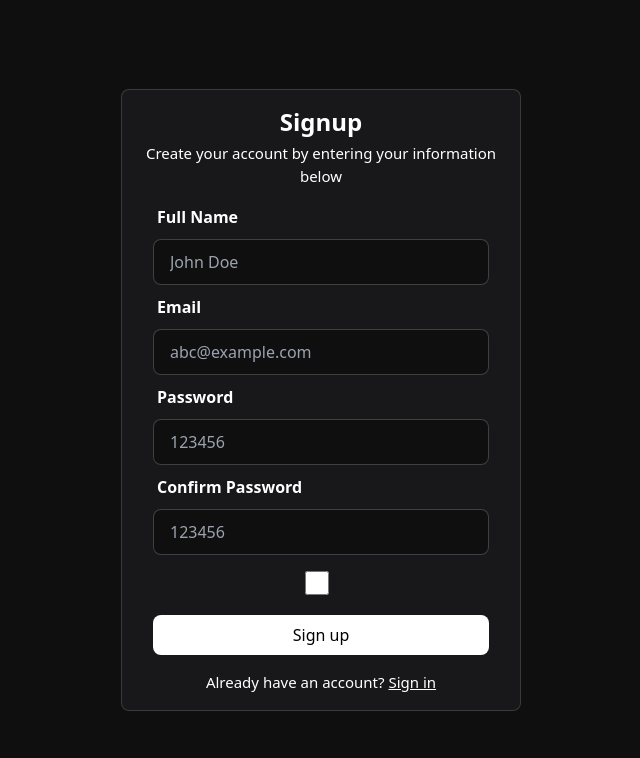
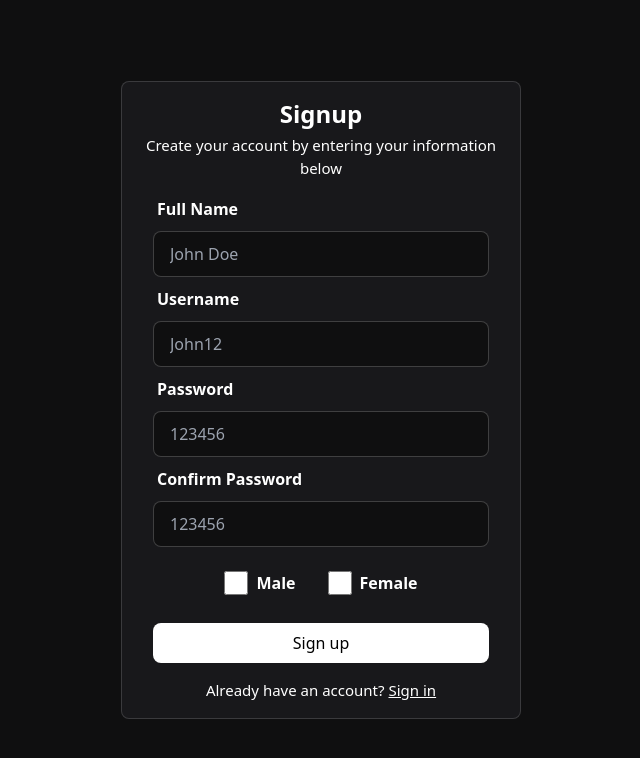
Before and after one commit to Prathamesh0222/ws-chat, a React (Vite) app in the folder frontend/: page /signup in a window 1280 px wide. Shown: the top 758 px of the page, without its empty margins (319-959 px from the left). Built offline with nearby package versions, Linux system fonts and the light colour scheme.

Commit message:
feat: Add input fields and handle form submission in Signup page

```diff
--- a/frontend/src/pages/Signup.tsx
+++ b/frontend/src/pages/Signup.tsx
@@ -1,3 +1,4 @@
+import { useState } from "react";
 import Bottom from "../components/Bottom";
 import Button from "../components/Button";
 import Checkbox from "../components/Checkbox";
@@ -6,19 +7,77 @@ import InputBox from "../components/InputBox";
 import SubHeading from "../components/SubHeading";
 
 const Signup = () => {
+  const [inputs, setInputs] = useState({
+    fullName: "",
+    username: "",
+    password: "",
+    confirmPassword: "",
+    gender: "",
+  });
+
+  const handleCheckboxChange = (e: React.ChangeEvent<HTMLInputElement>) => {
+    setInputs({ ...inputs, gender: e.target.value });
+  };
+
+  const handleSubmit = () => {
+    console.log(inputs);
+  };
+
   return (
     <div className="flex h-screen justify-center">
       <div className="flex flex-col justify-center">
         <div className="border border-white border-opacity-15 rounded-lg bg-[#18181B] w-[50vh] text-center p-2 h-max px-4">
-            <Heading label="Signup" />
-            <SubHeading label="Create your account by entering your information below" />
-            <InputBox label="Full Name" placeholder="John Doe"/>
-            <InputBox label="Email" placeholder="abc@example.com"/>
-            <InputBox label="Password" placeholder="123456" type="password"/>
-            <InputBox label="Confirm Password" placeholder="123456" type="password"/>
-            <Checkbox/>
-            <Button label="Sign up" onClick={() => {}}/>
-            <Bottom label="Already have an account?" buttonText="Sign in" to={"/signin"} />
+          <Heading label="Signup" />
+          <SubHeading label="Create your account by entering your information below" />
+          <InputBox
+            value={inputs.fullName}
+            onChange={(e) => setInputs({ ...inputs, fullName: e.target.value })}
+            label="Full Name"
+            placeholder="John Doe"
+          />
+          <InputBox
+            value={inputs.username}
+            onChange={(e) => setInputs({ ...inputs, username: e.target.value })}
+            label="Username"
+            placeholder="John12"
+          />
+          <InputBox
+            value={inputs.password}
+            onChange={(e) => setInputs({ ...inputs, password: e.target.value })}
+            label="Password"
+            placeholder="123456"
+            type="password"
+          />
+          <InputBox
+            value={inputs.confirmPassword}
+            onChange={(e) =>
+              setInputs({ ...inputs, confirmPassword: e.target.value })
+            }
+            label="Confirm Password"
+            placeholder="123456"
+            type="password"
+          />
+          <div className="flex justify-center p-2">
+          <Checkbox
+            label="Male"
+            value="male"
+            checked={inputs.gender === "male"}
+            onChange={handleCheckboxChange}
+          />
+          <Checkbox
+            label="Female"
+            value="female"
+            checked={inputs.gender === "female"}
+            onChange={handleCheckboxChange}
+          />
+          </div>
+          <Button label="Sign up" onClick={handleSubmit} />
+          <Bottom
+            label="Already have an account?"
+            buttonText="Sign in"
+            to={"/signin"}
+          />
+
         </div>
       </div>
     </div>
```
